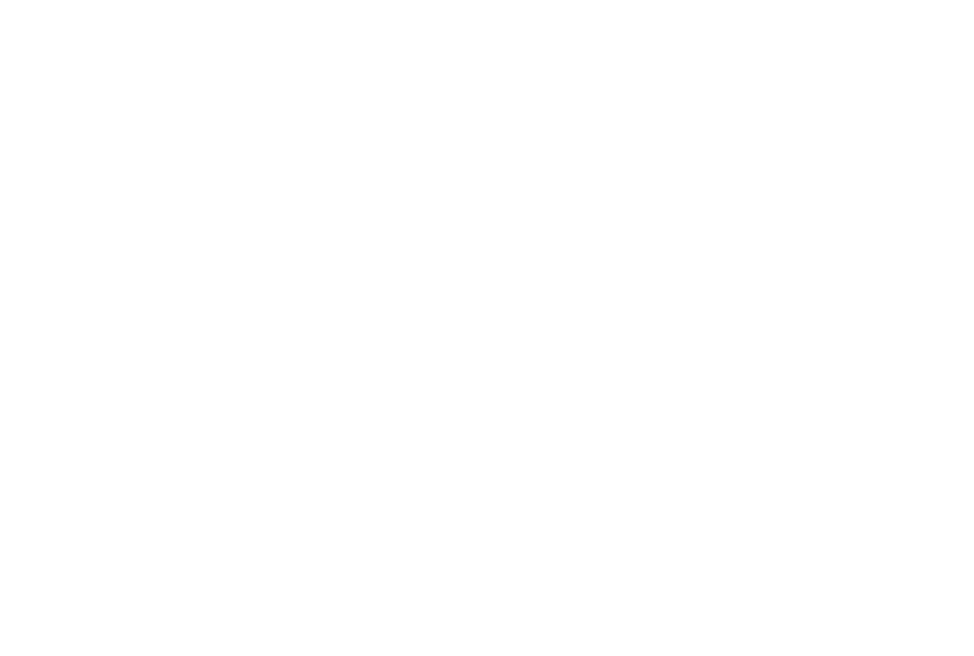
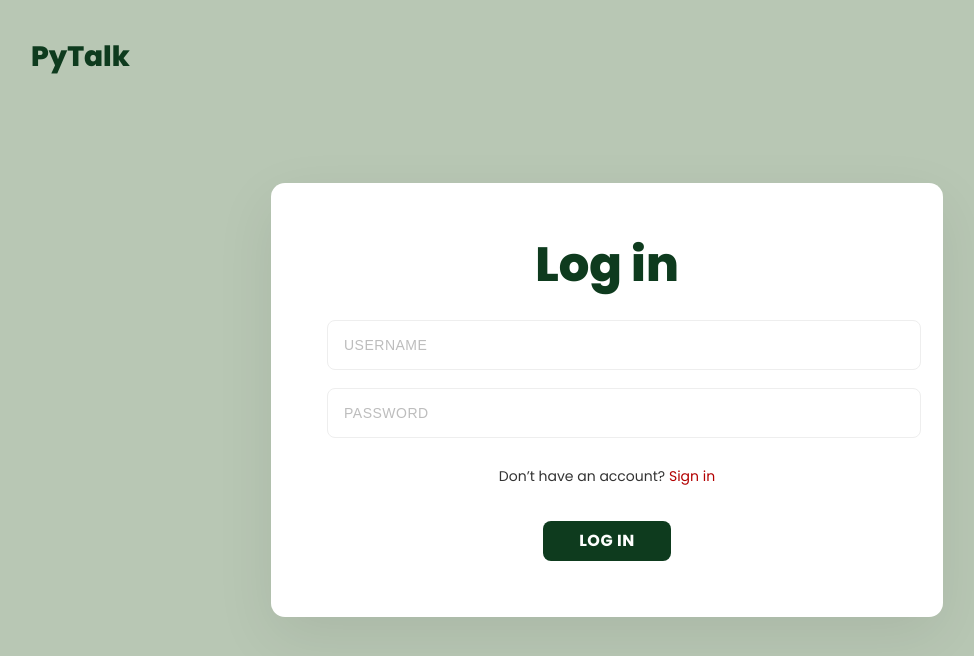
Before and after one commit to ptk18/python-talk, a React (Vite) app in the folder frontend/: page /login in a window 1280 px wide. Before the commit this address had no page. Shown: the top 656 px of the page, without its empty margins (33-1007 px from the left). Built offline with nearby package versions, Linux system fonts and the light colour scheme.

Commit message:
add signup page

```diff
--- a/frontend/src/App.tsx
+++ b/frontend/src/App.tsx
@@ -1,12 +1,16 @@
 // src/App.tsx
 import { BrowserRouter, Routes, Route } from "react-router-dom";
 import Home from "./pages/Home";
+import Login from "./pages/Login";
+import Signup from "./pages/Signup";
 
 export default function App() {
   return (
     <BrowserRouter>
       <Routes>
-        <Route path="/" element={<Home/>} />
+        <Route path="/" element={<Home />} />
+        <Route path="/login" element={<Login />} />
+        <Route path="/signup" element={<Signup />} />
       </Routes>
     </BrowserRouter>
   );
--- a/frontend/src/pages/Home.tsx
+++ b/frontend/src/pages/Home.tsx
@@ -1,4 +1,5 @@
-import "./Home.css";
+import { Link } from "react-router-dom";
+import "./styles/Home.css";
 
 export default function Home() {
     return (
@@ -13,7 +14,7 @@
                     <a href="#">Profile</a>
                 </nav>
 
-        <button className="home__login">LOGIN</button>
+                <Link to="/login" className="home__login">LOGIN</Link>
             </header>
 
             {/* HERO */}
--- /dev/null
+++ b/frontend/src/pages/Login.tsx
@@ -0,0 +1,56 @@
+import { type FormEvent, useState } from "react";
+import "./styles/Login.css";
+
+export default function Login() {
+    const [username, setUsername] = useState("");
+    const [password, setPassword] = useState("");
+
+    function onSubmit(e: FormEvent) {
+        e.preventDefault();
+        // TODO: replace with your auth call
+        console.log({ username, password });
+    }
+
+    return (
+        <div className="login__viewport">
+            {/* Logo (top-left) */}
+            <div className="login__logo">PyTalk</div>
+
+            {/* Center Card */}
+            <div className="login__card" role="dialog" aria-labelledby="login-title">
+                <h1 id="login-title" className="login__title">Log in</h1>
+
+                <form className="login__form" onSubmit={onSubmit}>
+                    <label className="login__field">
+                        <input
+                            type="text"
+                            placeholder="USERNAME"
+                            value={username}
+                            onChange={(e) => setUsername(e.target.value)}
+                            aria-label="Username"
+                            required
+                        />
+                    </label>
+
+                    <label className="login__field">
+                        <input
+                            type="password"
+                            placeholder="PASSWORD"
+                            value={password}
+                            onChange={(e) => setPassword(e.target.value)}
+                            aria-label="Password"
+                            required
+                        />
+                    </label>
+
+                    <p className="login__meta">
+                        Don’t have an account?{" "}
+                        <a className="login__link" href="/signup">Sign in</a>
+                    </p>
+
+                    <button type="submit" className="login__button">LOG IN</button>
+                </form>
+            </div>
+        </div>
+    );
+}
--- /dev/null
+++ b/frontend/src/pages/Signup.tsx
@@ -0,0 +1,80 @@
+import { type FormEvent, useState } from "react";
+import "./styles/Signup.css";
+
+export default function Signup() {
+  const [form, setForm] = useState({
+    username: "",
+    email: "",
+    password: "",
+    confirm: "",
+  });
+
+  function handleChange<K extends keyof typeof form>(key: K, val: string) {
+    setForm((s) => ({ ...s, [key]: val }));
+  }
+
+  function onSubmit(e: FormEvent) {
+    e.preventDefault();
+    // Simple client check (optional)
+    if (form.password !== form.confirm) {
+      alert("Passwords do not match.");
+      return;
+    }
+    // TODO: call your API here
+    console.log("signup:", form);
+  }
+
+  return (
+    <div className="signup__viewport">
+      <div className="signup__logo">PyTalk</div>
+
+      <div className="signup__card" role="dialog" aria-labelledby="signup-title">
+        <h1 id="signup-title" className="signup__title">Sign up</h1>
+
+        <form className="signup__form" onSubmit={onSubmit}>
+          <label className="signup__field">
+            <input
+              type="text"
+              placeholder="USERNAME"
+              value={form.username}
+              onChange={(e) => handleChange("username", e.target.value)}
+              required
+            />
+          </label>
+
+          <label className="signup__field">
+            <input
+              type="email"
+              placeholder="EMAIL ADDRESS"
+              value={form.email}
+              onChange={(e) => handleChange("email", e.target.value)}
+              required
+            />
+          </label>
+
+          <label className="signup__field">
+            <input
+              type="password"
+              placeholder="PASSWORD"
+              value={form.password}
+              onChange={(e) => handleChange("password", e.target.value)}
+              required
+            />
+          </label>
+
+          <label className="signup__field">
+            <input
+              type="password"
+              placeholder="CONFIRM PASSWORD"
+              value={form.confirm}
+              onChange={(e) => handleChange("confirm", e.target.value)}
+              required
+            />
+          </label>
+
+          <button type="submit" className="signup__button">SIGN UP</button>
+        </form>
+      </div>
+    </div>
+  );
+}
--- a/frontend/src/pages/Home.css
+++ b/frontend/src/pages/styles/Home.css
@@ -82,20 +82,20 @@
   position: relative;
   overflow: hidden;
   /* Replace with your image path */
-  background: url("../assets/forest.jpg") center/cover no-repeat;
-  box-shadow: 0 6px 0 rgba(0,0,0,.12) inset;   /* soft depth vibe like mock */
+  background: url("../../assets/forest.png") center/cover no-repeat;
+  /* box-shadow: 0 6px 0 rgba(0,0,0,.12) inset;   soft depth vibe like mock */
 }
 
 .home__heroOverlay{
   width: 100%;
   height: 100%;
-  background: rgba(0,0,0,.30);
+  /* background: rgba(0,0,0,.30); */
   display: flex;
   flex-direction: column;
   align-items: center;
   justify-content: center;
   text-align: center;
-  padding: 24px;
+  padding: 22px;
 }
 
 .home__heroTitle{
--- /dev/null
+++ b/frontend/src/pages/styles/Login.css
@@ -0,0 +1,116 @@
+@import url('https://fonts.googleapis.com/css2?family=Poppins:wght@400;600;700;800&display=swap');
+
+:root{
+  --bg: #b8c7b4;    /* page background */
+  --text: #0e3b1e;  /* deep green */
+  --muted: #2e4f2e;
+  --white: #ffffff;
+  --input-border: #e7e7e7;
+  --shadow: 0 20px 60px rgba(0,0,0,.08);
+}
+
+/* Full-viewport canvas (1920x1080 design → scale to any screen) */
+.login__viewport{
+  width: 100vw;
+  height: 100vh;
+  background: var(--bg);
+  font-family: "Poppins", system-ui, -apple-system, Segoe UI, Roboto, Arial, sans-serif;
+  color: var(--text);
+  position: relative;
+  display: grid;
+  place-items: center;
+}
+
+/* Top-left logo */
+.login__logo{
+  position: absolute;
+  top: 36px;
+  left: 64px;
+  font-weight: 800;
+  font-size: 28px;
+}
+
+/* Center Card */
+.login__card{
+  width: min(560px, 88vw);
+  background: var(--white);
+  border-radius: 14px;
+  padding: 56px;
+  box-shadow: var(--shadow);
+}
+
+.login__title{
+  margin: 0 0 28px 0;
+  text-align: center;
+  font-size: 48px;
+  font-weight: 800;
+  color: var(--text);
+}
+
+/* Form */
+.login__form{
+  display: flex;
+  flex-direction: column;
+  gap: 18px;
+}
+
+.login__field input{
+  width: 100%;
+  height: 48px;
+  border: 1.5px solid var(--input-border);
+  border-radius: 8px;
+  outline: none;
+  padding: 0 16px;
+  font-size: 14px;
+  letter-spacing: .5px;
+  background: #fff;
+  color: #1c1c1c;
+}
+.login__field input::placeholder{
+  color: #bdbdbd;
+  text-transform: uppercase;
+}
+.login__field input:focus{
+  border-color: #b5d2bf;
+  box-shadow: 0 0 0 4px rgba(32, 87, 52, .12);
+}
+
+/* Meta / link line */
+.login__meta{
+  text-align: center;
+  margin: 10px 0 6px;
+  font-size: 14px;
+  color: #333;
+}
+.login__link{
+  color: #b30000;         /* red like mock */
+  text-decoration: none;
+}
+.login__link:hover{ text-decoration: underline; }
+
+/* Submit button */
+.login__button{
+  margin: 10px auto 0;
+  display: inline-block;
+  background: var(--text);
+  color: #fff;
+  border: none;
+  border-radius: 8px;
+  height: 40px;
+  padding: 0 36px;
+  font-weight: 700;
+  letter-spacing: .5px;
+  cursor: pointer;
+  transition: transform .06s ease, opacity .2s ease;
+}
+.login__button:hover{ opacity: .92; }
+.login__button:active{ transform: translateY(1px); }
+
+/* Optional: keep proportions on very tall screens */
+@media (min-aspect-ratio: 16/9){
+  .login__card{ padding: 56px; }
+}
+@media (max-width: 520px){
+  .login__card{ padding: 40px 28px; }
+  .login__title{ font-size: 40px; }
+}
--- /dev/null
+++ b/frontend/src/pages/styles/Signup.css
@@ -0,0 +1,95 @@
+@import url('https://fonts.googleapis.com/css2?family=Poppins:wght@400;600;700;800&display=swap');
+
+:root{
+  --bg: #b8c7b4;    /* page background */
+  --text: #0e3b1e;  /* deep green */
+  --white: #ffffff;
+  --input-border: #eeeeee;
+  --shadow: 0 20px 60px rgba(0,0,0,.08);
+}
+
+.signup__viewport{
+  width: 100vw;
+  height: 100vh;                  /* 1920x1080 design feel */
+  background: var(--bg);
+  font-family: "Poppins", system-ui, -apple-system, Segoe UI, Roboto, Arial, sans-serif;
+  color: var(--text);
+  position: relative;
+  display: grid;
+  place-items: center;
+}
+
+.signup__logo{
+  position: absolute;
+  top: 36px;
+  left: 64px;
+  font-weight: 800;
+  font-size: 28px;
+}
+
+.signup__card{
+  width: min(560px, 88vw);
+  background: var(--white);
+  border-radius: 14px;
+  padding: 56px;
+  box-shadow: var(--shadow);
+}
+
+.signup__title{
+  margin: 0 0 28px 0;
+  text-align: center;
+  font-size: 48px;
+  font-weight: 800;
+  color: var(--text);
+}
+
+/* Form */
+.signup__form{
+  display: flex;
+  flex-direction: column;
+  gap: 16px;
+}
+
+.signup__field input{
+  width: 100%;
+  height: 48px;
+  border: 1.5px solid var(--input-border);
+  border-radius: 8px;
+  outline: none;
+  padding: 0 16px;
+  font-size: 14px;
+  letter-spacing: .4px;
+  background: #fff;
+  color: #1c1c1c;
+}
+.signup__field input::placeholder{
+  color: #c5c5c5;
+  text-transform: uppercase;
+}
+.signup__field input:focus{
+  border-color: #b5d2bf;
+  box-shadow: 0 0 0 4px rgba(32, 87, 52, .12);
+}
+
+/* Submit */
+.signup__button{
+  margin: 18px auto 0;
+  display: inline-block;
+  background: var(--text);
+  color: #fff;
+  border: none;
+  border-radius: 8px;
+  height: 40px;
+  padding: 0 36px;
+  font-weight: 700;
+  letter-spacing: .5px;
+  cursor: pointer;
+  transition: transform .06s ease, opacity .2s ease;
+}
+.signup__button:hover{ opacity: .92; }
+.signup__button:active{ transform: translateY(1px); }
+
+@media (max-width: 520px){
+  .signup__card{ padding: 40px 28px; }
+  .signup__title{ font-size: 40px; }
+}
```
Lines whose indentation alone changed are shown as unchanged.
